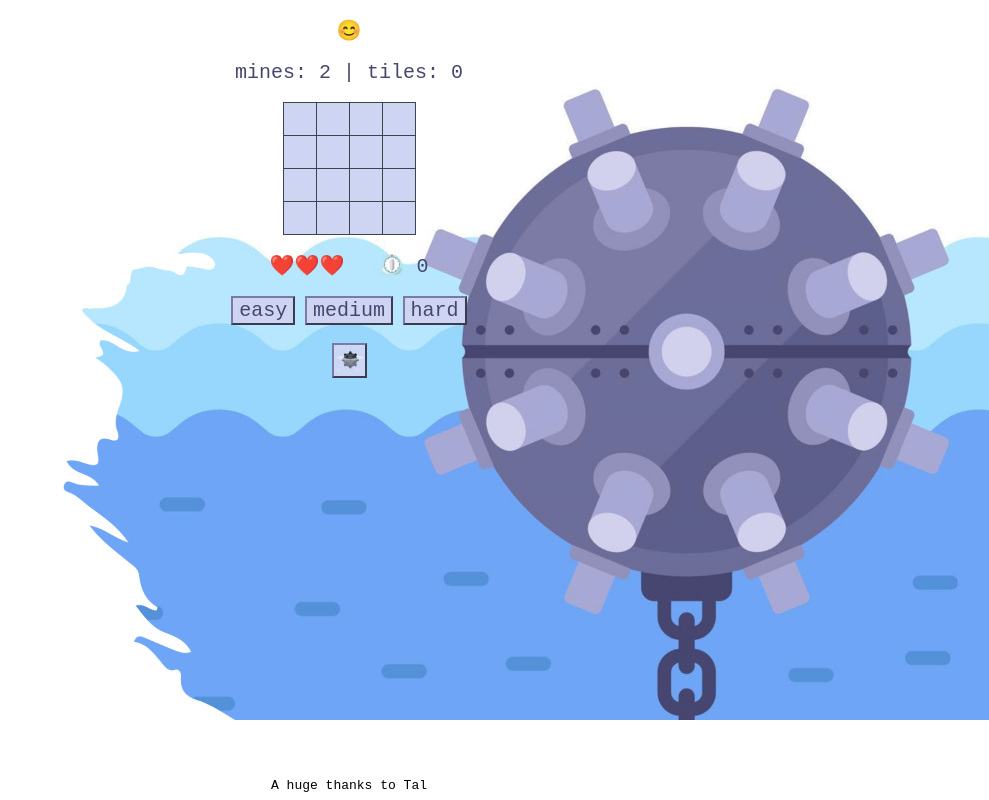
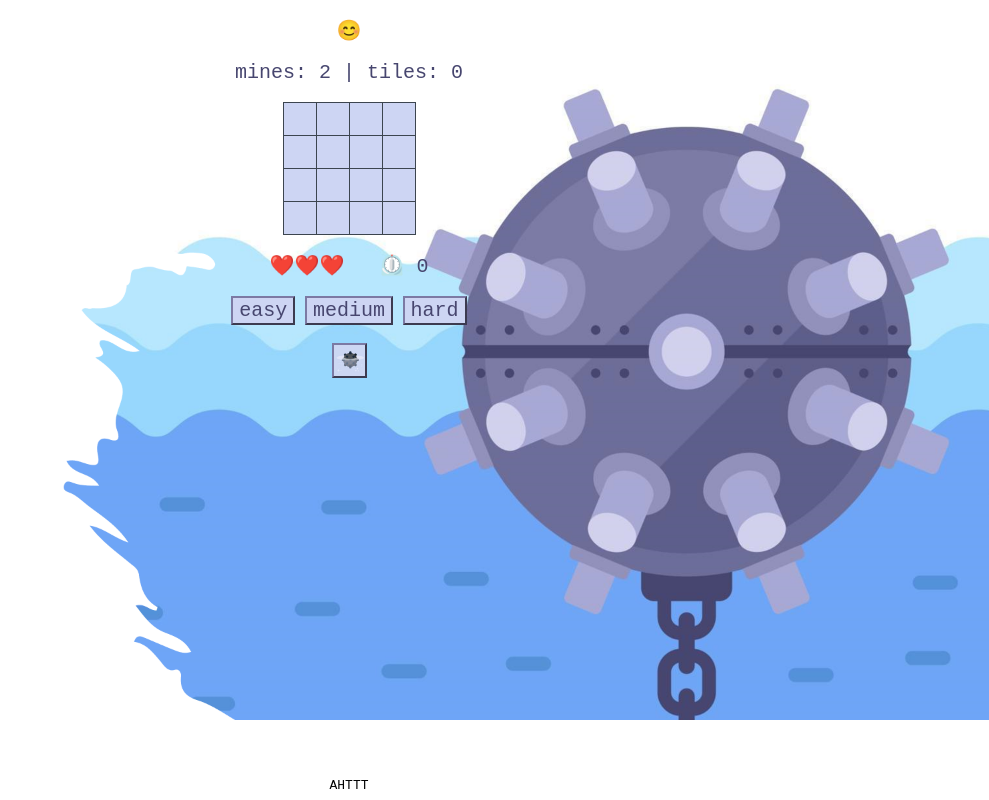
Before and after one commit to MorAlmog/minesweeper, a plain HTML site: page index.html in a window 1280 px wide. Shown: the whole page, without its empty margins (291-1280 px from the left). Drawn offline with Linux system fonts and the light colour scheme.

Commit message:
Add files via upload

```diff
--- a/index.html
+++ b/index.html
@@ -62,6 +62,6 @@
     <script src="js/util.js"></script>
     <script src="js/timer.js"></script>
     <script src="js/bonus.js"></script>
-    <footer>A huge thanks to Tal</footer>
+    <footer>AHTTT</footer>
 </body>
 </html>
```
